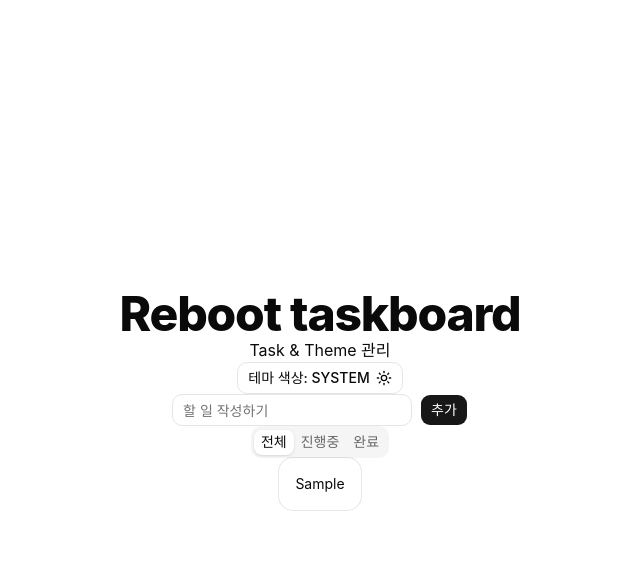
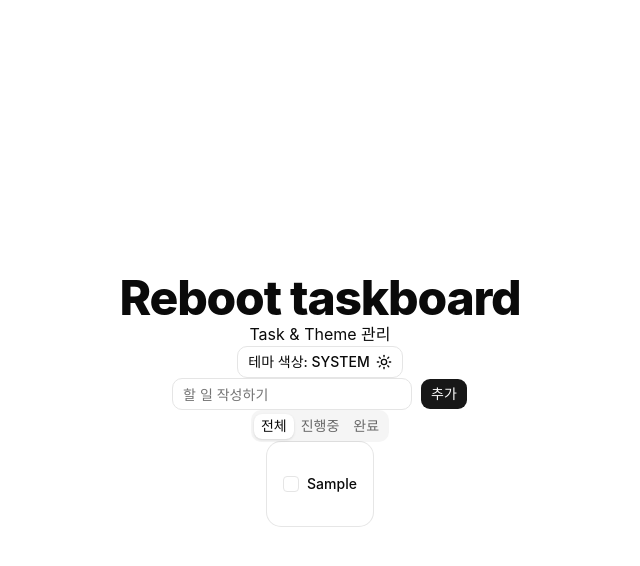
Before and after one commit to yerimgim/reboot-taskboard, a React (Vite) app: page / in a window 1280 px wide. Both pictures are taken after typing "Sample" into the empty fields and a click on the button "추가". Shown: the top 566 px of the page, without its empty margins (320-960 px from the left). Built offline with nearby package versions, Linux system fonts and the light colour scheme.

Commit message:
feat: checkbox로 할일 필터링 기능 추가

```diff
--- a/src/components/TaskList.tsx
+++ b/src/components/TaskList.tsx
@@ -1,14 +1,42 @@
 import { useTaskStore } from "@/store/useTaskStore";
 import { Card, CardContent } from "./ui/card";
+import { Checkbox } from "./ui/checkbox";
 
 export const TaskList = () => {
   const tasks = useTaskStore((state) => state.tasks);
+  const filter = useTaskStore((state) => state.filter);
+  const toggleTask = useTaskStore((state) => state.toggleTask);
+
+  const validTask = (tasks || []).filter((task) => Boolean(task && task.id));
+
+  const filteredTasks = validTask.filter((task) => {
+    if (filter === "active") return !task.completed;
+    if (filter === "completed") return task.completed;
+    return true;
+  });
+
+  if (filteredTasks.length === 0) {
+    return <div>할 일을 등록해주세요</div>;
+  }
+
   return (
-    <div>
-      {tasks.map((task) => (
-        <Card key={task.id}>
-          <CardContent>
-            <div>{task.title}</div>
+    <div className="flex flex-col gap-2">
+      {filteredTasks.map((task) => (
+        <Card key={task.id} className="transition-all">
+          <CardContent className="flex items-center justify-between p-4">
+            <div className="flex items-center gap-2">
+              <Checkbox
+                checked={task.completed}
+                onCheckedChange={() => toggleTask(task.id)}
+              />
+              <span
+                className={`text-sm ${
+                  task.completed ? "line-through" : "font-medium"
+                }`}
+              >
+                {task.title}
+              </span>
+            </div>
           </CardContent>
         </Card>
       ))}
--- a/src/store/useTaskStore.ts
+++ b/src/store/useTaskStore.ts
@@ -10,6 +10,7 @@ type TaskState = {
 type TaskStoreActions = {
   addTask: (title: Task["title"], priority?: Task["priority"]) => void;
   setFilter: (filter: FilterStatus) => void;
+  toggleTask: (id: Task["id"]) => void;
 };
 
 type TaskStore = TaskState & TaskStoreActions;
@@ -33,6 +34,12 @@ export const useTaskStore = create<TaskStore>()(
           ],
         })),
       setFilter: (filter) => set({ filter }),
+      toggleTask: (id) =>
+        set((state) => ({
+          tasks: state.tasks.map((task) =>
+            task.id === id ? { ...task, completed: !task.completed } : task,
+          ),
+        })),
     }),
     {
       name: "task-storage",
```
Also changed, not shown: 1 other file (tests, documents, lock files or other folders).
